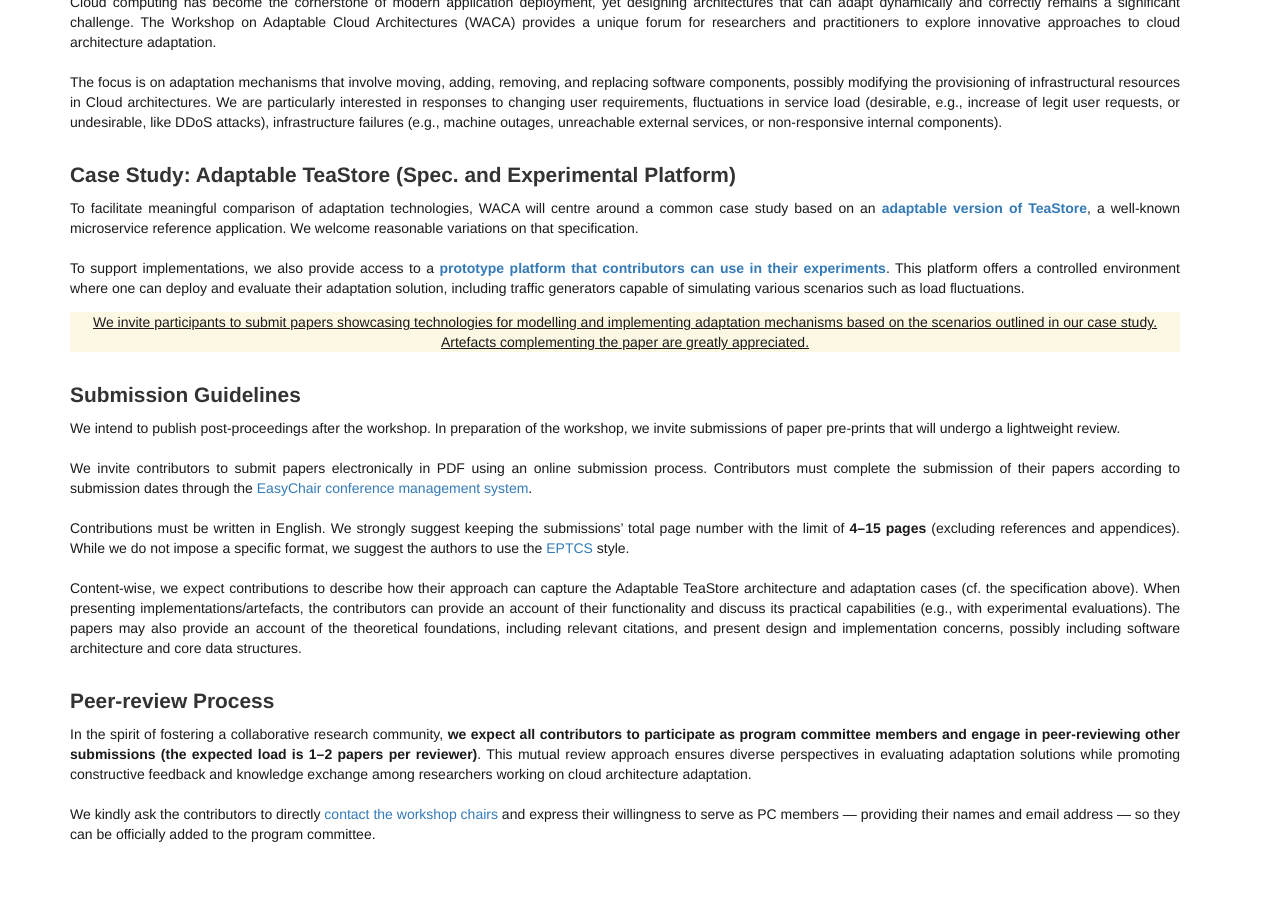
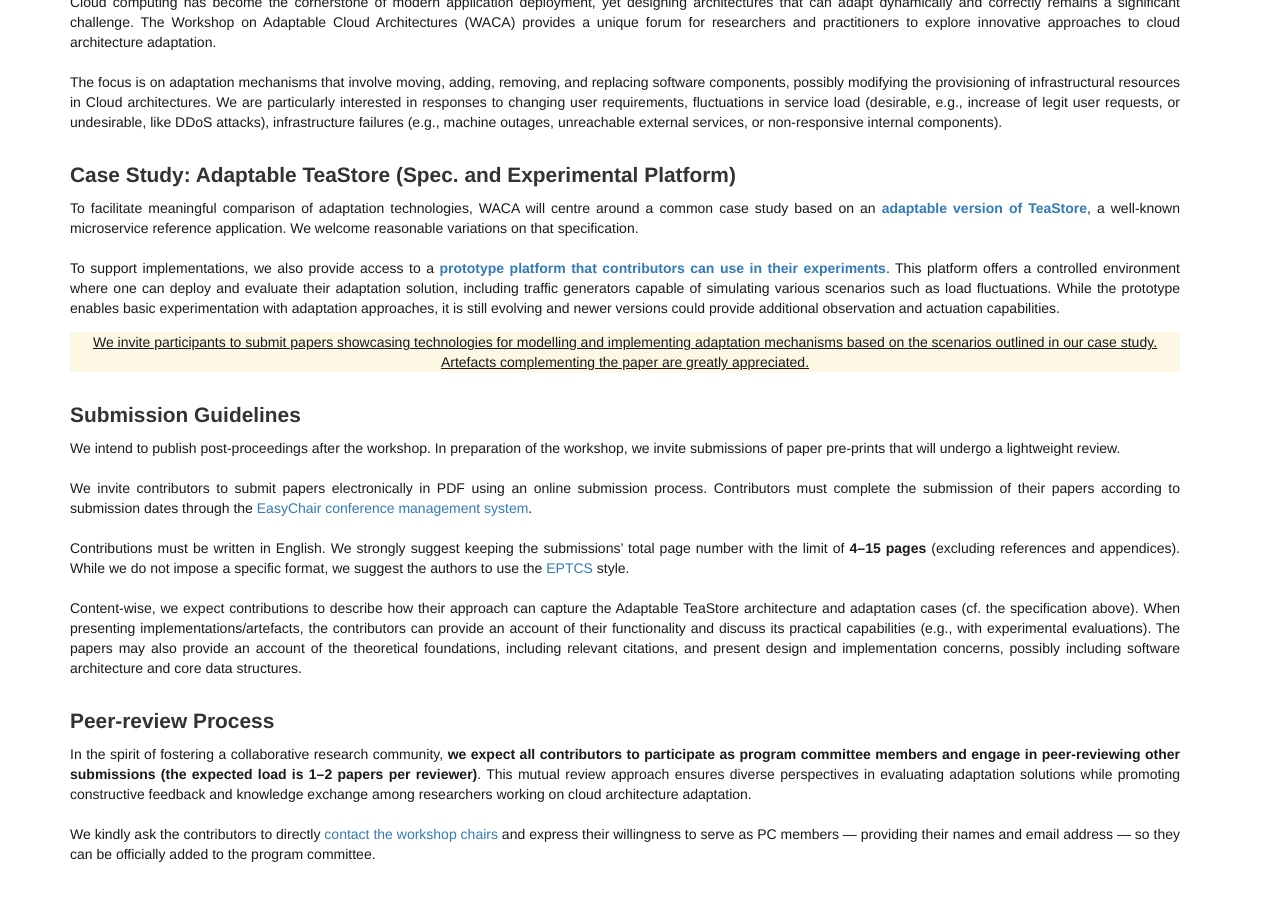
Before and after one commit to waca-ws/2025, a Jekyll site: the page built from cfp.md, in a window 1280 px wide and 900 px high, scrolled down 604 px. Built offline with Jekyll 4.4.1, drawn with Linux system fonts in a browser that asks for light colours.

Commit message:
Update cfp.md

```diff
--- a/cfp.md
+++ b/cfp.md
@@ -14,7 +14,7 @@ The focus is on adaptation mechanisms that involve moving, adding, removing, and
 ## Case Study: Adaptable TeaStore (Spec. and Experimental Platform)
 To facilitate meaningful comparison of adaptation technologies, WACA will centre around a common case study based on an **[adaptable version of TeaStore](https://arxiv.org/pdf/2412.16060)**, a well-known microservice reference application. We welcome reasonable variations on that specification.
 
-To support implementations, we also provide access to a **[prototype platform that contributors can use in their experiments](https://gitlab.inria.fr/adaptable-teastore/experimentation-platform#)**. This platform offers a controlled environment where one can deploy and evaluate their adaptation solution, including traffic generators capable of simulating various scenarios such as load fluctuations.
+To support implementations, we also provide access to a **[prototype platform that contributors can use in their experiments](https://gitlab.inria.fr/adaptable-teastore/experimentation-platform#)**. This platform offers a controlled environment where one can deploy and evaluate their adaptation solution, including traffic generators capable of simulating various scenarios such as load fluctuations. While the prototype enables basic experimentation with adaptation approaches, it is still evolving and newer versions could provide additional observation and actuation capabilities.
 
 <div class="text-center bg-warning">
 <u>We invite participants to submit papers showcasing technologies for modelling and implementing adaptation mechanisms based on the scenarios outlined in our case study. Artefacts complementing the paper are greatly appreciated.</u></div>
```
